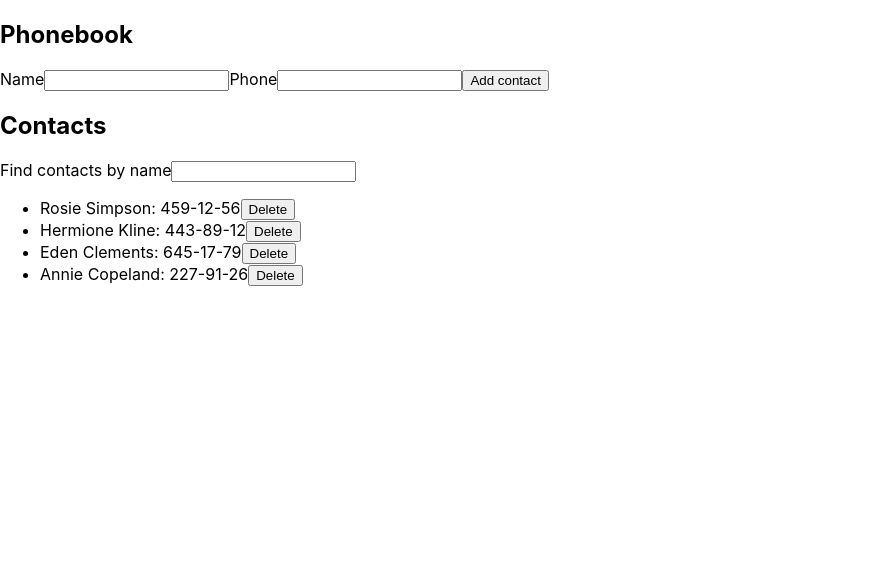
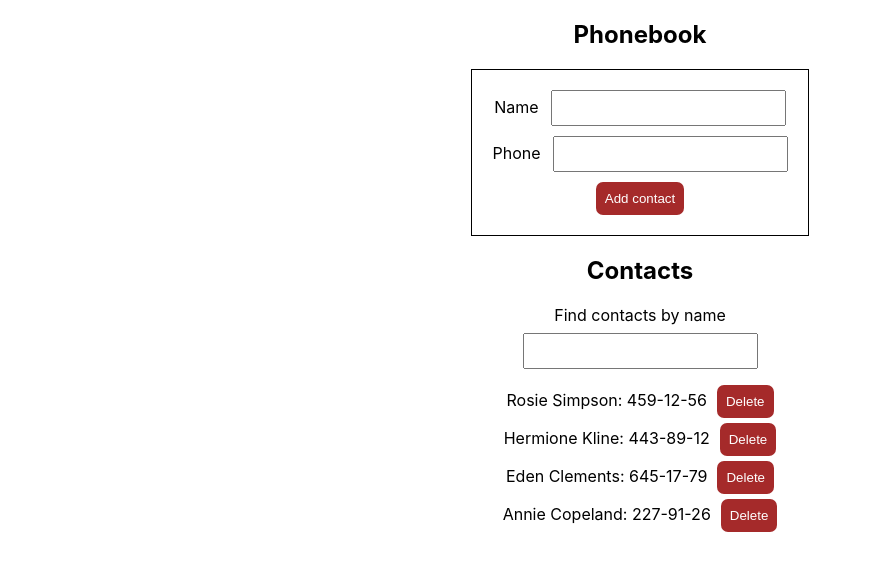
Before and after one commit to ktoto007/goit-react-hw-02-phonebook, a React (Create React App) app: page / in a window 1280 px wide. Shown: the top 570 px of the page, without its empty margins (0-871 px from the left). Built offline with nearby package versions, Linux system fonts and the light colour scheme.

Commit message:
add Styles

```diff
--- a/package.json
+++ b/package.json
@@ -13,6 +13,7 @@
     "react": "^18.1.0",
     "react-dom": "^18.1.0",
     "react-scripts": "5.0.1",
+    "styled-components": "^5.3.10",
     "web-vitals": "^2.1.3",
     "yup": "^1.1.1"
   },
--- a/src/components/filter/Filter.jsx
+++ b/src/components/filter/Filter.jsx
@@ -1,10 +1,10 @@
 import PropTypes from 'prop-types';
-
+import { FilterInput } from './Filter.styled';
 export const Filter = ({ filtredParam }) => {
   return (
     <label htmlFor="">
       Find contacts by name
-      <input type="text" name="filter" onChange={filtredParam} />
+      <FilterInput type="text" name="filter" onChange={filtredParam} />
     </label>
   );
 };
--- /dev/null
+++ b/src/components/filter/Filter.styled.jsx
@@ -0,0 +1,8 @@
+import styled from 'styled-components';
+
+export const FilterInput = styled.input`
+  margin: 8px auto;
+  padding: 8px;
+  font-family: inherit;
+  display: block;
+`;
--- a/src/components/form/FormContaks.jsx
+++ b/src/components/form/FormContaks.jsx
@@ -2,6 +2,7 @@ import PropTypes from 'prop-types';
 import { Formik, Form, Field } from 'formik';
 import { object, string } from 'yup';
 import { nanoid } from 'nanoid';
+import { FormLabel, FormInput, StyledForm } from './FormContaks.styled';
 
 export const FormContaks = ({ addContact }) => {
   const schema = object({
@@ -26,29 +27,31 @@ export const FormContaks = ({ addContact }) => {
       validationSchema={schema}
       onSubmit={handleSubmit}
     >
-      <Form>
-        <label htmlFor="">
+      <StyledForm>
+        <FormLabel htmlFor="">
           Name
-          <Field
+          <FormInput
             type="text"
             name="name"
             pattern="^[a-zA-Zа-яА-Я]+(([' -][a-zA-Zа-яА-Я ])?[a-zA-Zа-яА-Я]*)*$"
             title="Name may contain only letters, apostrophe, dash and spaces. For example Adrian, Jacob Mercer, Charles de Batz de Castelmore d'Artagnan"
             required
           />
-        </label>
-        <label htmlFor="">
+        </FormLabel>
+        <FormLabel htmlFor="">
           Phone
-          <Field
+          <FormInput
             type="tel"
             name="number"
             pattern="\+?\d{1,4}?[-.\s]?\(?\d{1,3}?\)?[-.\s]?\d{1,4}[-.\s]?\d{1,4}[-.\s]?\d{1,9}"
             title="Phone number must be digits and can contain spaces, dashes, parentheses and can start with +"
             required
           />
-        </label>
-        <button type="submit">Add contact</button>
-      </Form>
+        </FormLabel>
+        <button type="submit" className="button">
+          Add contact
+        </button>
+      </StyledForm>
     </Formik>
   );
 };
--- /dev/null
+++ b/src/components/form/FormContaks.styled.jsx
@@ -0,0 +1,20 @@
+import styled from 'styled-components';
+import { Form, Field } from 'formik';
+
+export const FormLabel = styled.label`
+  display: block;
+  margin-bottom: 10px;
+`;
+
+export const FormInput = styled(Field)`
+  margin-left: 12px;
+  padding: 8px;
+  font-family: inherit;
+`;
+
+export const StyledForm = styled(Form)`
+  border: 1px solid black;
+  display: inline-block;
+  padding: 20px;
+  text-align: center;
+`;
--- a/src/components/listItem/ListItem.jsx
+++ b/src/components/listItem/ListItem.jsx
@@ -1,13 +1,15 @@
 import PropTypes from 'prop-types';
-
+import { ElementContent, StyledListItem } from './ListItem.styled';
 export const ListItem = ({ id, name, number, deleteContact }) => {
   return (
-    <li>
-      {name}: {number}
-      <button type="button" id={id} onClick={deleteContact}>
+    <StyledListItem>
+      <ElementContent>
+        {name}: {number}
+      </ElementContent>
+      <button type="button" className="button" id={id} onClick={deleteContact}>
         Delete
       </button>
-    </li>
+    </StyledListItem>
   );
 };
 
--- /dev/null
+++ b/src/components/listItem/ListItem.styled.jsx
@@ -0,0 +1,12 @@
+import styled from 'styled-components';
+
+export const ElementContent = styled.span`
+  margin-right: 10px;
+`;
+
+export const StyledListItem = styled.li`
+  margin-bottom: 5px;
+  :last-child {
+    margin-bottom: 0;
+  }
+`;
--- a/src/index.css
+++ b/src/index.css
@@ -7,6 +7,20 @@ body {
     sans-serif;
   -webkit-font-smoothing: antialiased;
   -moz-osx-font-smoothing: grayscale;
+  text-align: center;
+}
+
+ul {
+  list-style: none;
+  padding: 0;
+}
+
+.button {
+  background-color: brown;
+  padding: 7px;
+  color: white;
+  border-radius: 7px;
+  border-color: transparent;
 }
 
 code {
```
Also changed, not shown: 1 other file (tests, documents, lock files or other folders).
